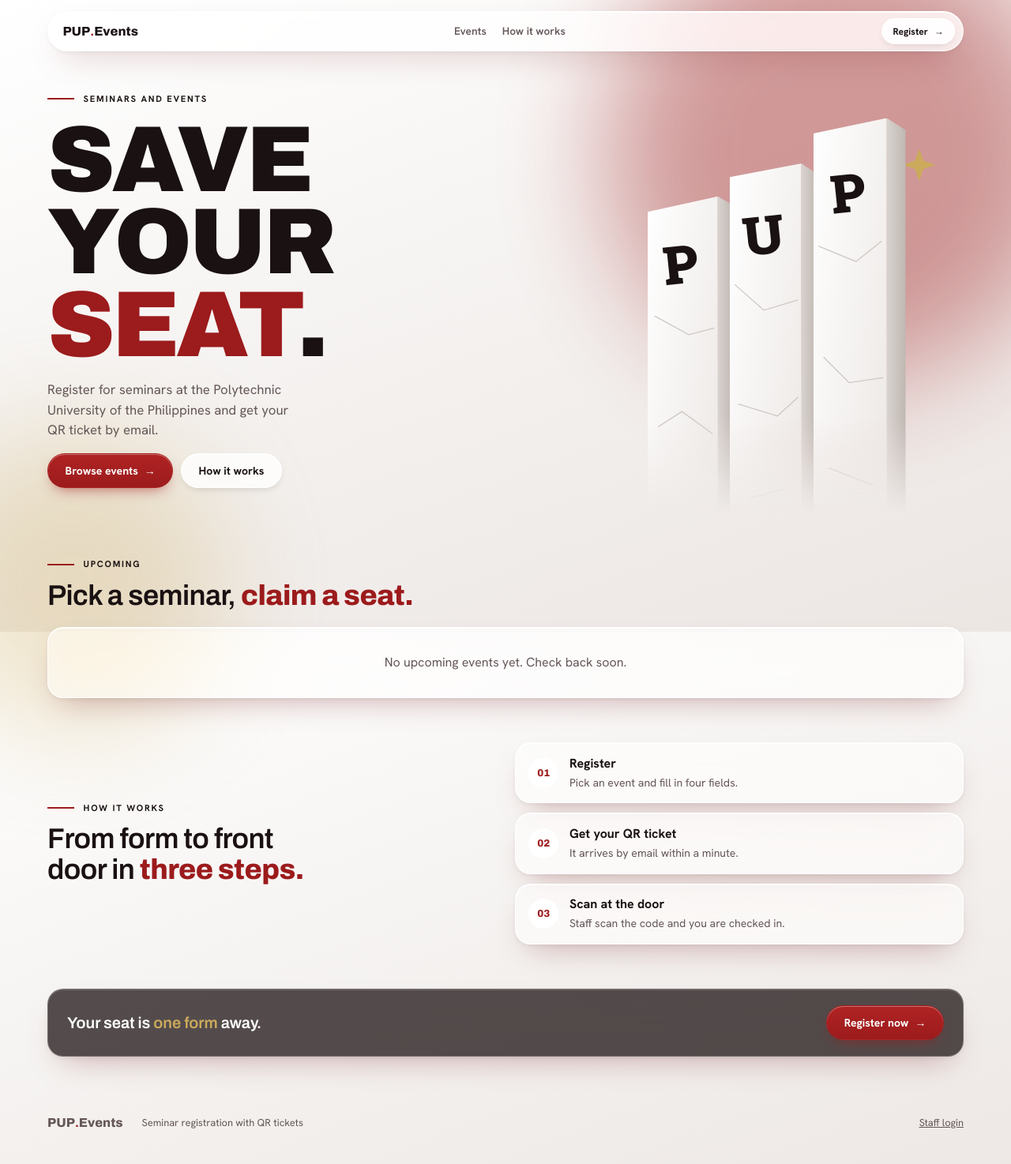
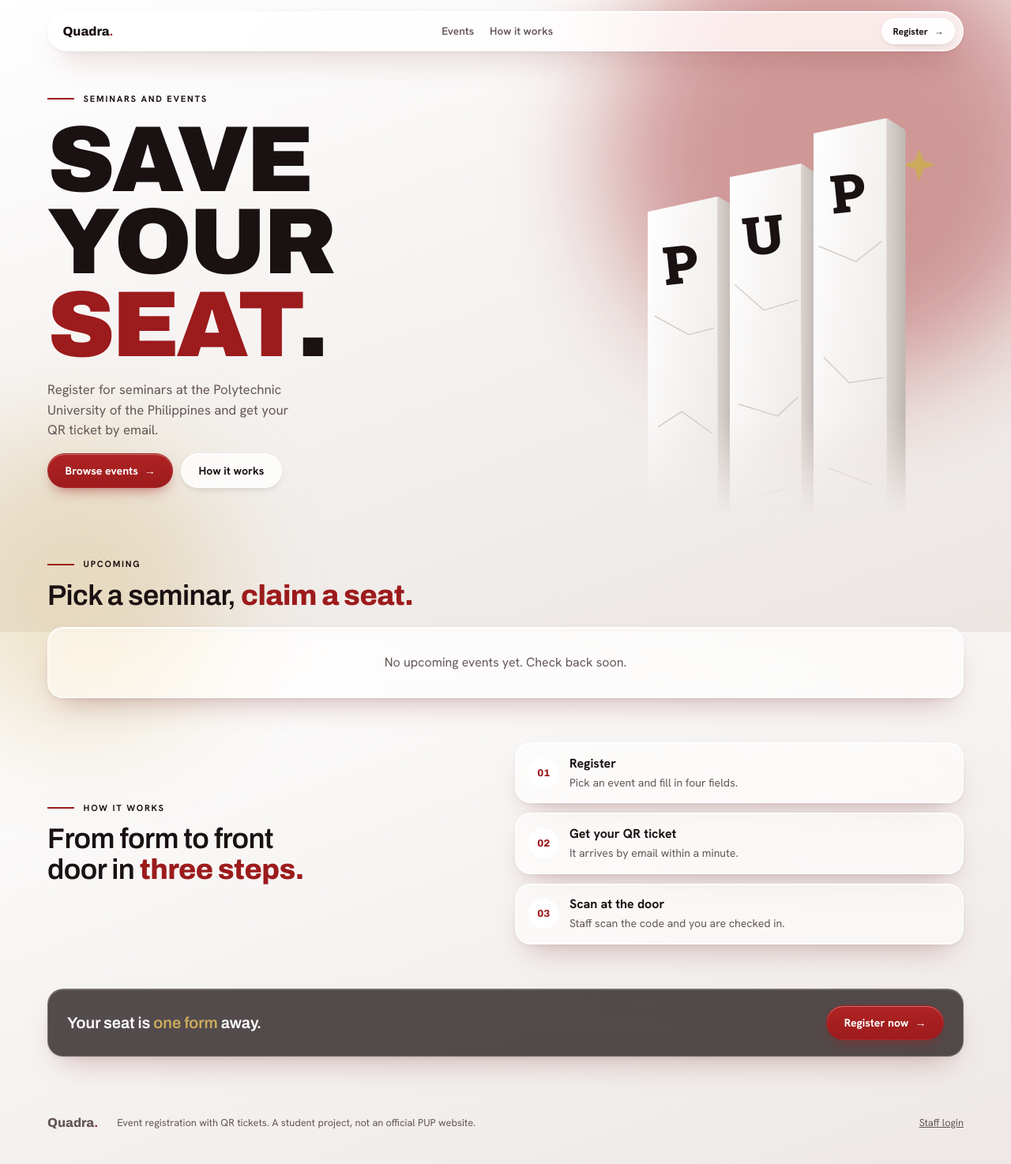
Before and after one commit to lauurnce/my-side-projects, a Flask app: page / in a window 1280 px wide. Shown: the whole page at 79% size. Run offline with Flask 3, Linux system fonts and the light colour scheme; data that the repository does not hold is empty.

Commit message:
feat(brand): rename the site to quadra

```diff
--- a/quadra/app/config.py
+++ b/quadra/app/config.py
@@ -11,7 +11,7 @@ class Config:
     MAIL_ENABLED = os.environ.get("MAIL_ENABLED", "false").lower() == "true"
     SMTP_USER = os.environ.get("SMTP_USER", "")
     SMTP_APP_PASSWORD = os.environ.get("SMTP_APP_PASSWORD", "")
-    MAIL_FROM_NAME = os.environ.get("MAIL_FROM_NAME", "Seminar Registration")
+    MAIL_FROM_NAME = os.environ.get("MAIL_FROM_NAME", "Quadra")
     MAIL_SERVER = "smtp.gmail.com"
     MAIL_PORT = 465
     MAIL_TIMEOUT = 15
--- a/quadra/app/services/mailer.py
+++ b/quadra/app/services/mailer.py
@@ -15,7 +15,7 @@ def build_ticket_email(attendee):
     config = current_app.config
     code = attendee["attendee_code"]
     png = Path(attendee["qr_path"]).read_bytes()
-    qr_cid = make_msgid(domain="seminar-registration.local")
+    qr_cid = make_msgid(domain="quadra.local")
 
     message = EmailMessage()
     message["Subject"] = f"Your ticket: {attendee['event_name']}"
--- a/quadra/app/templates/base.html
+++ b/quadra/app/templates/base.html
@@ -3,7 +3,7 @@
 <head>
   <meta charset="utf-8">
   <meta name="viewport" content="width=device-width, initial-scale=1">
-  <title>{% block title %}PUP Events{% endblock %}</title>
+  <title>{% block title %}Quadra{% endblock %}</title>
   <link rel="preconnect" href="https://fonts.googleapis.com">
   <link rel="preconnect" href="https://fonts.gstatic.com" crossorigin>
   <link rel="stylesheet" href="https://fonts.googleapis.com/css2?family=Archivo:wdth,wght@100..125,500..900&family=Hanken+Grotesk:wght@400;500;600;700&family=Roboto+Slab:wght@900&display=swap">
@@ -13,7 +13,7 @@
   <a class="skip-link" href="#main">Skip to content</a>
   <header class="site-header">
     <nav class="nav glass glass-strong" aria-label="Main">
-      <a class="brand" href="{{ url_for('main.index') }}">PUP<b>.</b>Events</a>
+      <a class="brand" href="{{ url_for('main.index') }}">Quadra<b>.</b></a>
       <ul class="nav-links">
         <li><a href="{{ url_for('main.index') }}#events">Events</a></li>
         <li><a href="{{ url_for('main.index') }}#how">How it works</a></li>
@@ -38,8 +38,8 @@
     {% block content %}{% endblock %}
   </main>
   <footer class="site-footer">
-    <span class="brand">PUP<b>.</b>Events</span>
-    <span>Seminar registration with QR tickets</span>
+    <span class="brand">Quadra<b>.</b></span>
+    <span>Event registration with QR tickets. A student project, not an official PUP website.</span>
     <a href="{{ url_for('staff.login') }}">Staff login</a>
   </footer>
   {% block scripts %}{% endblock %}
```
